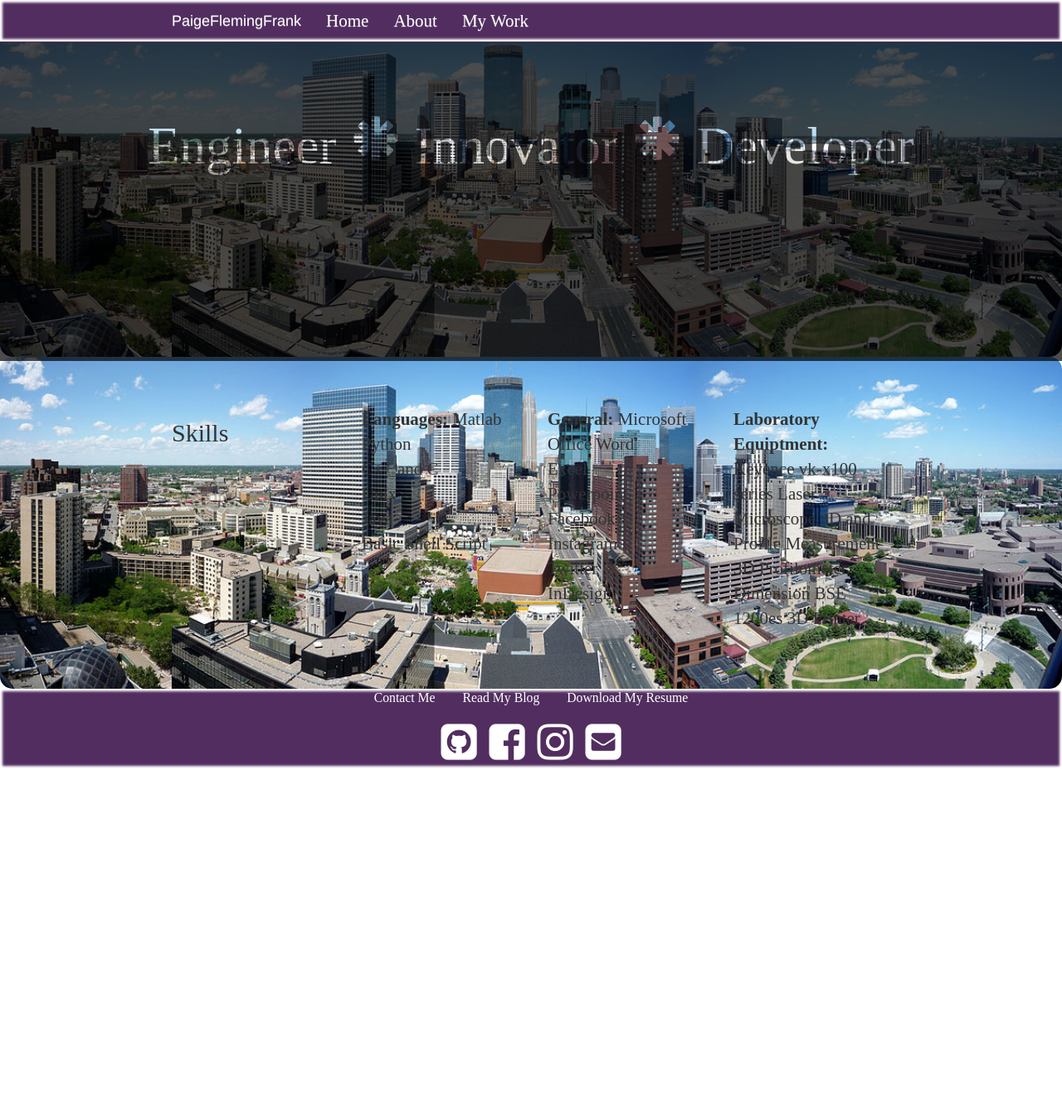
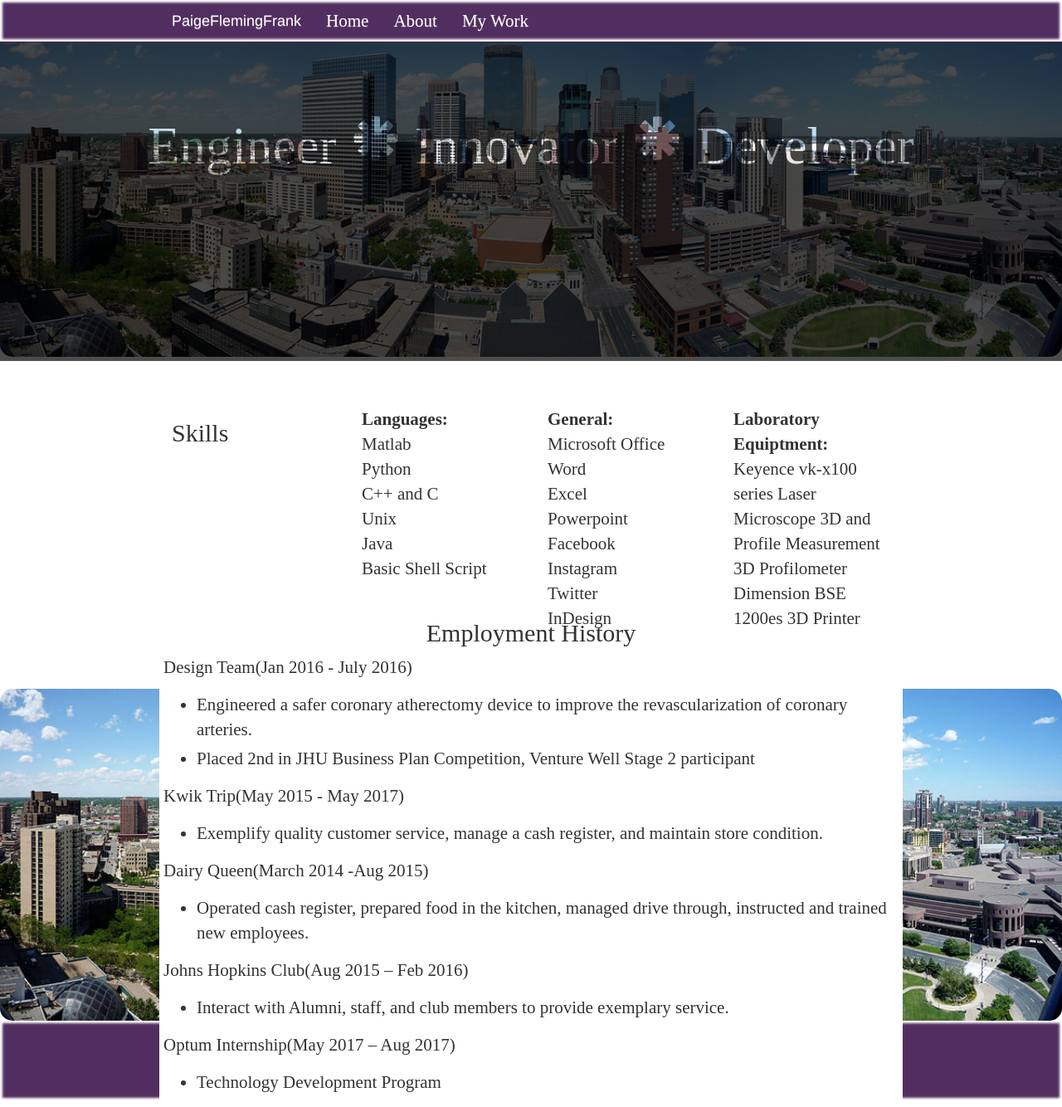
Before and after one commit to pfrank7/pfrank7.github.io, a Jekyll site: the page built from CV.html, in a window 1280 px wide and 1334 px high. Shown: the whole window at 83% size. Built offline with Jekyll 4.4.1, drawn with Linux system fonts in a browser that asks for light colours; nearby versions of some CDN libraries.

Commit message:
Update CV.html

```diff
--- a/CV.html
+++ b/CV.html
@@ -49,24 +49,58 @@ title: Paige Frank
 	<div class = "jumbotron">
 		<h1> Engineer <span class="glyphicon glyphicon-asterisk"></span> Innovator <span class="glyphicon glyphicon-asterisk"></span> Developer </h1>
 	</div>
-	<div class = "jumbotron" style = "background-color:white;">
+	<div class = "jumbotron" style = "background-color:white;background-image:none;">
 		<div class = "container" id = "margin">
 			<div class = "row">
 				<div class = "col-sm-3">
 				<h2 style = "text-align:left;">Skills</h2>
 				</div>
 				<div class = "col-sm-3">
-					<p class= "paragraph"> <b>Languages:</b> Matlab<br/>Python<br/>C++ and C<br/>Unix<br/>Java<br/>Basic Shell Script<br/></p>
+					<p class= "paragraph"> <b>Languages:</b><br/>Matlab<br/>Python<br/>C++ and C<br/>Unix<br/>Java<br/>Basic Shell Script<br/></p>
 				</div>
 				<div class = "col-sm-3">
-					<p class = "paragraph"> <b>General:</b> Microsoft Office Word<br/>Excel<br/>Powerpoint<br/>Facebook<br/>Instagram<br/>Twitter<br/>InDesign</p>
+					<p class = "paragraph"> <b>General:</b><br/>Microsoft Office Word<br/>Excel<br/>Powerpoint<br/>Facebook<br/>Instagram<br/>Twitter<br/>InDesign</p>
 				</div>
 				<div class = "col-sm-3">
-					<p class = "paragraph"> <b>Laboratory Equiptment: </b>Keyence vk-x100 series Laser Microscope 3D and Profile Measurement 3D Profilometer<br/>Dimension BSE 1200es 3D Printer </p>
+					<p class = "paragraph"> <b>Laboratory Equiptment:<br/></b>Keyence vk-x100 series Laser Microscope 3D and Profile Measurement 3D Profilometer<br/>Dimension BSE 1200es 3D Printer </p>
 				</div>
 			</div>
 		</div>
 	</div>
+	<div class = "jumbotron" style = "background-color:white">
+		<div class = "container" id = "margin">
+			<div class = "row" style = "background-color:white; opacity.3;">
+				<h2 style = "text-align:center;"> Employment History </h2>
+					<p class = "paragraph">Design Team(Jan 2016 - July 2016)
+						<ul>
+							<li id = "bullet" >Engineered a safer coronary atherectomy device to improve the revascularization of coronary arteries. </li>
+							<li id = "bullet" >Placed 2nd in JHU Business Plan Competition, Venture Well Stage 2 participant</li>
+						</ul>
+					</p>
+					<p class = "paragraph">Kwik Trip(May 2015 - May 2017)
+						<ul>
+							<li id = "bullet" >Exemplify quality customer service, manage a cash register, and maintain store condition. </li>
+						</ul>
+					</p>
+					<p class = "paragraph">Dairy Queen(March 2014 -Aug 2015)
+						<ul>
+							<li id = "bullet" >Operated cash register, prepared food in the kitchen, managed drive through, instructed and trained new employees. </li>
+						</ul>
+					</p>
+					<p class = "paragraph">Johns Hopkins Club(Aug 2015 – Feb 2016)
+						<ul>
+							<li id = "bullet" >Interact with Alumni, staff, and club members to provide exemplary service. </li>
+						</ul>
+					</p>
+					<p class = "paragraph">Optum Internship(May 2017 – Aug 2017)
+						<ul>
+							<li id = "bullet" >Technology Development Program</li>
+						</ul>
+					</p>
+			</div>
+		</div>
+	</div>
+
 </div>
 				<!--div class="col-sm-7">
 					<div class = "row">
```
Also changed, not shown: other parts of CV.html (+0 -29 lines).
